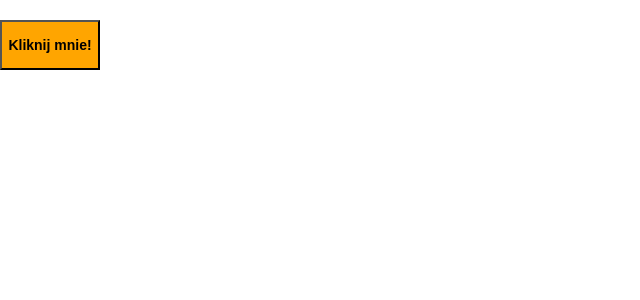
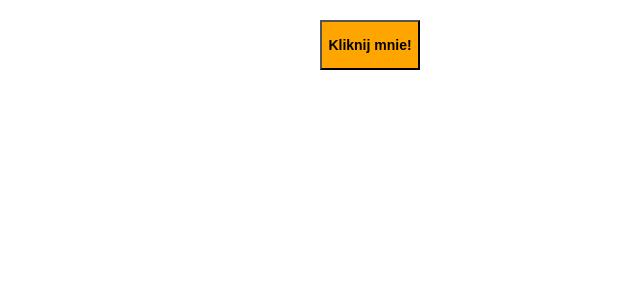
Before and after one commit to bartek-popielas/Quizz, a React (Create React App) app in the folder quizz/: page / in a window 1280 px wide. Shown: the top 300 px of the page, without its empty margins (0-640 px from the left). Built offline with nearby package versions, Linux system fonts and the light colour scheme.

Commit message:
fixLFtoCRLFissue/addingGlobalConainer

```diff
--- a/quizz/src/App.js
+++ b/quizz/src/App.js
@@ -2,13 +2,20 @@ import './App.css';
 
 import React, { Fragment } from "react";
 import { GlobalStyles } from "./assets/styles/globalStyles";
+import Container from "./Components/container/container"
 import Button from "./Components/button/button";
 
 function App() {
   return (
     <Fragment>
       <GlobalStyles/>
-      <Button>Kliknij mnie!</Button>
+        <Container>
+            <Button/>
+        </Container>
+
+
+
+
     </Fragment>
   );
 }
--- /dev/null
+++ b/quizz/src/Components/container/container.js
@@ -0,0 +1,7 @@
+import { GlobalContainer } from './styles'
+
+export default function Container({ children }) {
+    return (
+        <GlobalContainer>{children}</GlobalContainer>
+    )
+}
--- /dev/null
+++ b/quizz/src/Components/container/styles.js
@@ -0,0 +1,7 @@
+import styled from "styled-components";
+
+export const GlobalContainer = styled.div`
+  width: 50vw;
+  height: 100vh;
+  margin: 0 auto;
+`;
```
Also changed, not shown: 1 other file (tests, documents, lock files or other folders).
